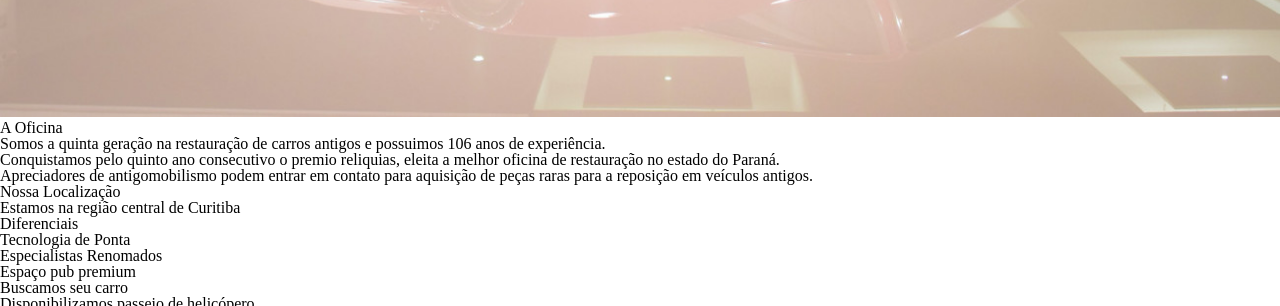
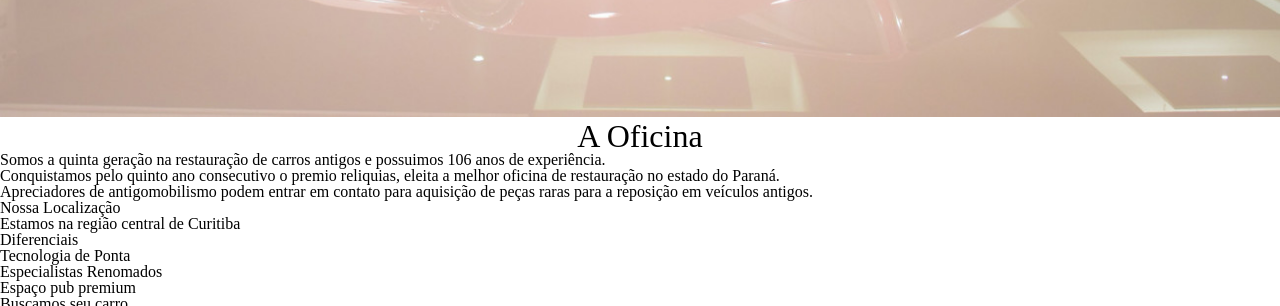
Before and after one commit to jocemarsilva/JS-Restauracao-Carros-Antigos, a plain HTML site: page index.html in a window 1280 px wide. Shown: the part 1281-1587 px from the top of the page. Drawn offline with Linux system fonts and the light colour scheme.

Commit message:
Adiciona css class .titulo-principal font-size 2em

```diff
--- a/style.css
+++ b/style.css
@@ -30,3 +30,9 @@ nav a{
 .banner{
   width: 100%;
 }
+
+.titulo-principal {
+  text-align: center;
+  font-size: 2em;
+
+}
```
